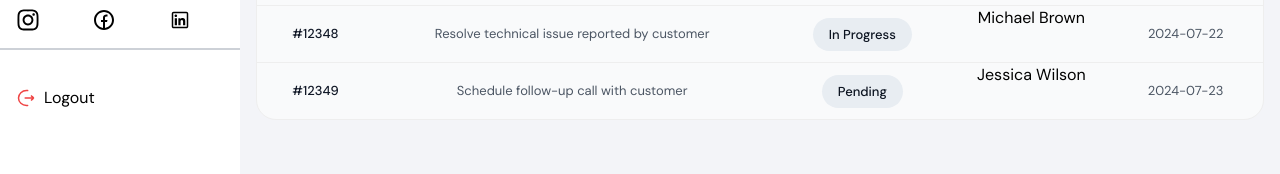
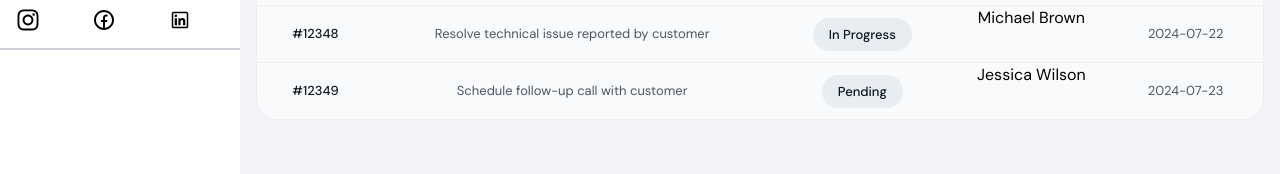
Before and after one commit to S-h-a-m-i-r/TaskIt, a React (Vite) app: page /admin in a window 1280 px wide. Shown: the part 607-781 px from the top of the page. Built offline with nearby package versions, Linux system fonts and the light colour scheme; sample sign-in values are in the browser's storage.

Commit message:
fix logout button admin side

```diff
--- a/src/components/generalComponents/AdminManagerSideBar.tsx
+++ b/src/components/generalComponents/AdminManagerSideBar.tsx
@@ -90,13 +90,6 @@ const Sidebar: React.FC<SidebarProps> = ({ items }) => {
 							))}
 							</div>
 							<div className="mb-5 w-full border-[0.5px] border-gray-400/50"></div>
-							<div
-								className="flex gap-2 items-center px-4 py-4 cursor-pointer hover:bg-slate-50"
-
-							>
-								{" "}
-								<img src={logout} /> <span> Logout </span>
-							</div>
 
 						</ul>
 					</nav>
```
